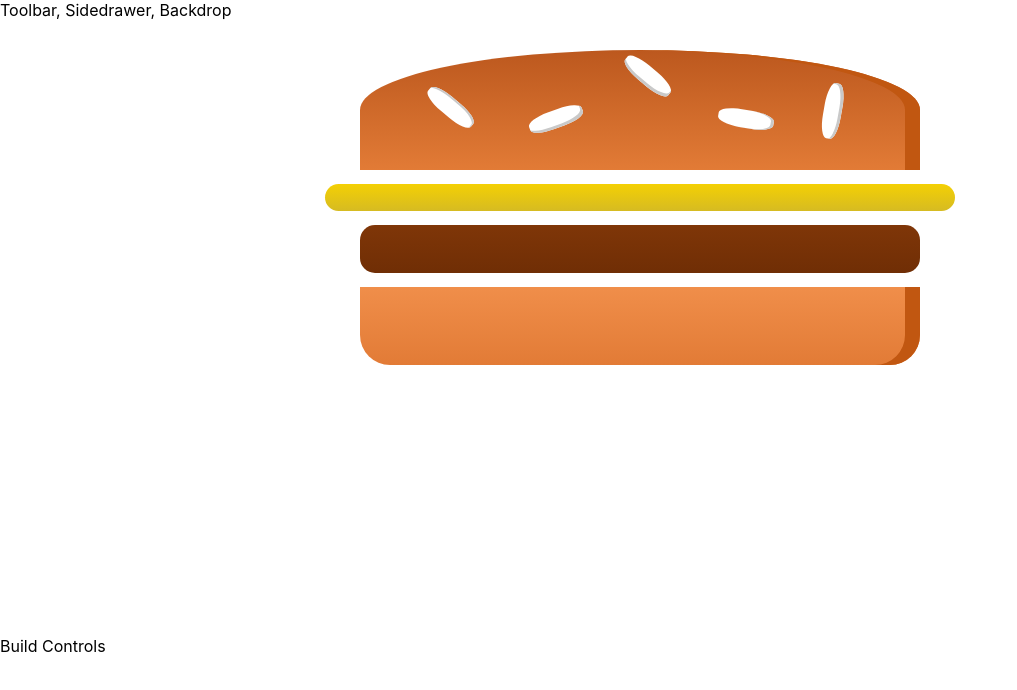
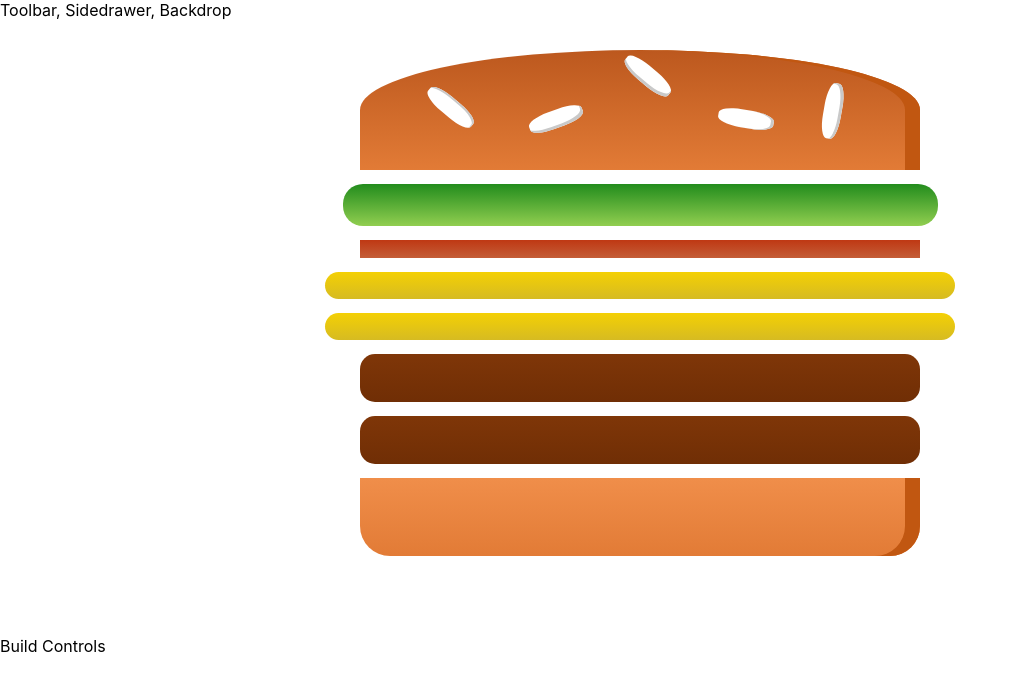
Before and after one commit to deleterepo/burger-builder, a React (Create React App) app: page / in a window 1280 px wide. Shown: the top 690 px of the page, without its empty margins (0-1017 px from the left). Built offline with nearby package versions, Linux system fonts and the light colour scheme.

Commit message:
Adding BurgerIngredients dynamically based on a JSON object.

```diff
--- a/src/components/Burger/Burger.js
+++ b/src/components/Burger/Burger.js
@@ -3,11 +3,17 @@
 import BurgerIngredient from './BurgerIngredient/BurgerIngredient';
 
 const burger = (props) => {
+    const transformedIngredients = Object.keys(props.ingredients)
+        .map(igKey => {
+            return [...Array(props.ingredients[igKey])].map((_, i) => {
+                return <BurgerIngredient key={igKey + i} type={igKey} />;
+            });
+        });
+
     return (
         <div className={classes.Burger}>
             <BurgerIngredient type="bread-top" />
-            <BurgerIngredient type="cheese" />
-            <BurgerIngredient type="meat" />
+            {transformedIngredients}
             <BurgerIngredient type="bread-bottom" />
         </div>
     );
--- a/src/components/Burger/Burger.module.css
+++ b/src/components/Burger/Burger.module.css
@@ -2,7 +2,7 @@
     width: 100%;
     margin: auto;
     height: 250px;
-    overflow: scroll;
+    overflow-y: scroll;
     text-align: center;
     font-weight: bold;
     font-size: 1.2rem;
--- a/src/containers/BurgerBuilder/BurgerBuilder.js
+++ b/src/containers/BurgerBuilder/BurgerBuilder.js
@@ -4,10 +4,19 @@
 import Burger from '../../components/Burger/Burger';
 
 class BurgerBuilder extends Component {
+    state = {
+        ingredients: {
+            salad: 1,
+            bacon: 1,
+            cheese: 2,
+            meat: 2
+        }
+    }
+
     render() {
         return (
             <Auxiliary>
-                <Burger />
+                <Burger ingredients={this.state.ingredients} />
                 <div>Build Controls</div>
             </Auxiliary>
         );
```
